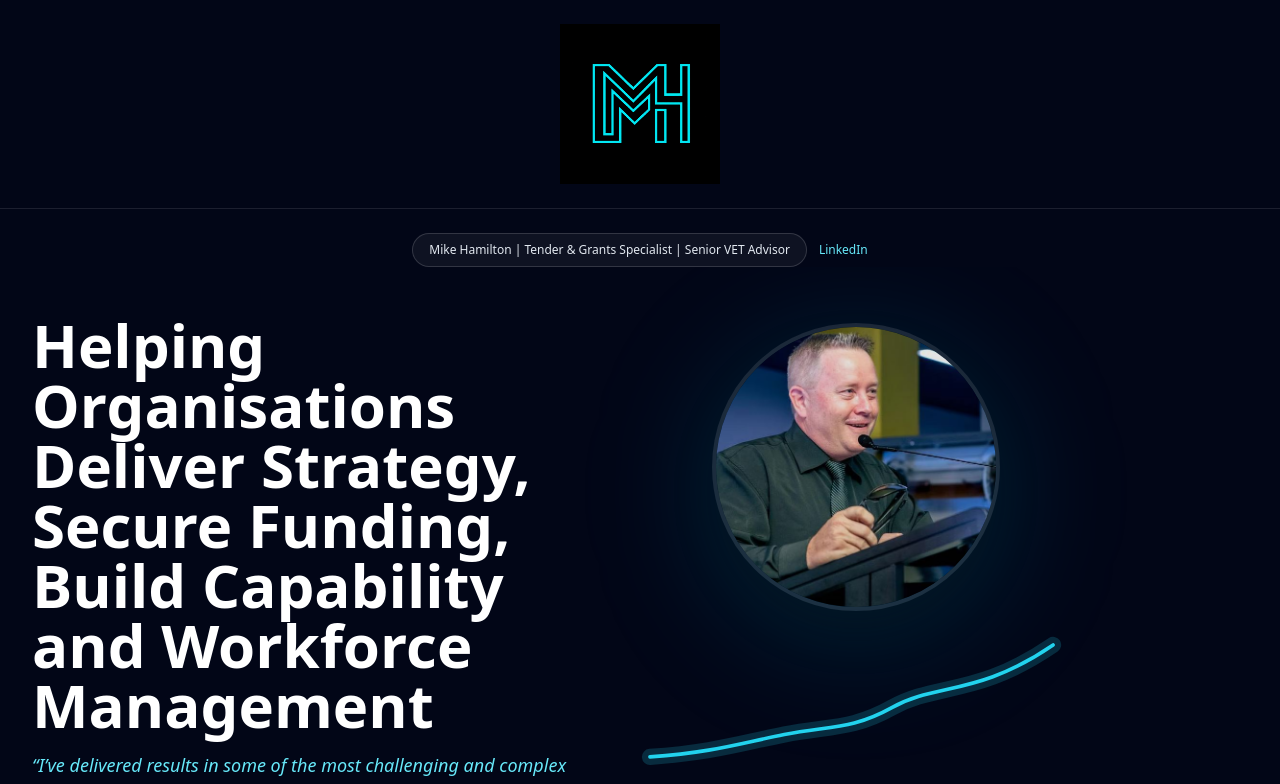
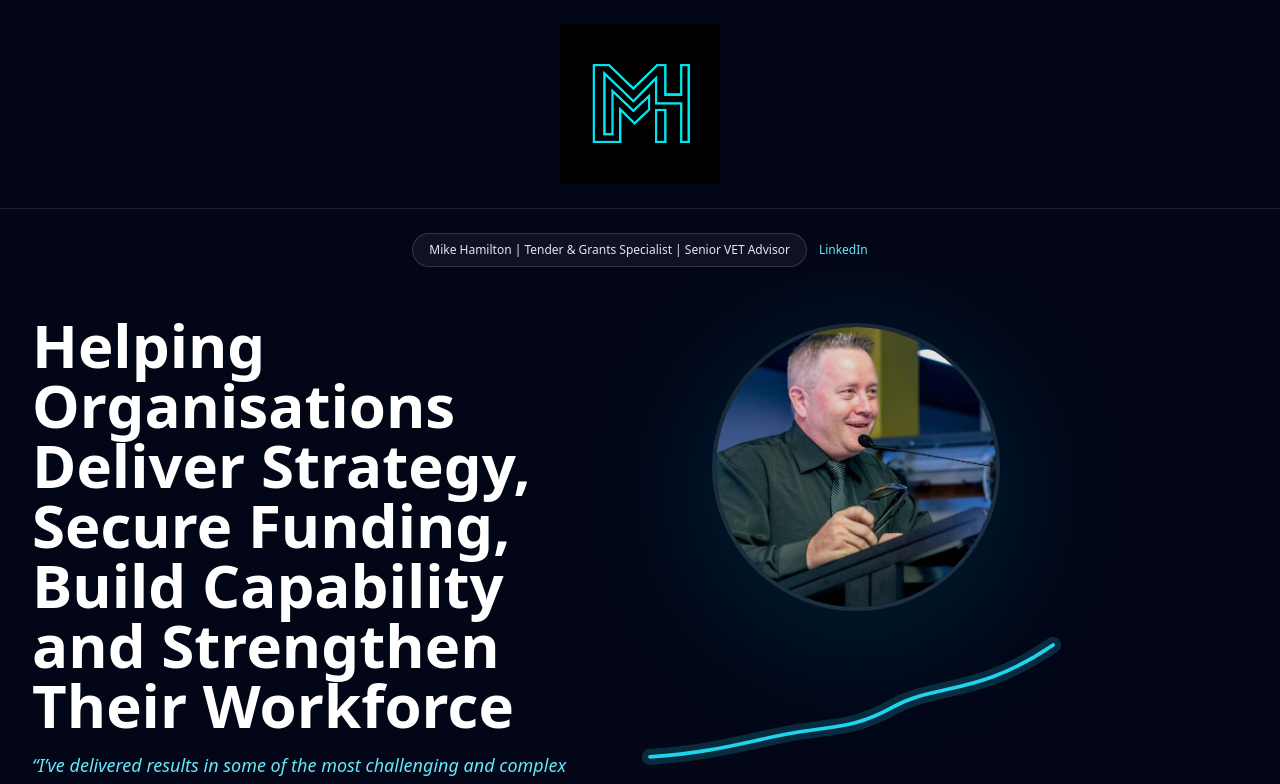
Before and after one commit to melanieorr-png/mikehamilton-site2, a React (Vite) app: page / in a window 1280 px wide. Shown: the top 784 px of the page. Built offline with nearby package versions, Linux system fonts and the light colour scheme.

Commit message:
Update App.jsx

```diff
--- a/src/App.jsx
+++ b/src/App.jsx
@@ -80,7 +80,7 @@ export default function App() {
             <div className="max-w-2xl">
               <h1 className="text-5xl font-semibold sm:text-6xl leading-tight">
                 Helping Organisations Deliver Strategy, Secure Funding, Build Capability
-                and Workforce Management
+                and Strengthen Their Workforce
               </h1>
 
               <p className="mt-4 text-lg italic text-cyan-300">
```
